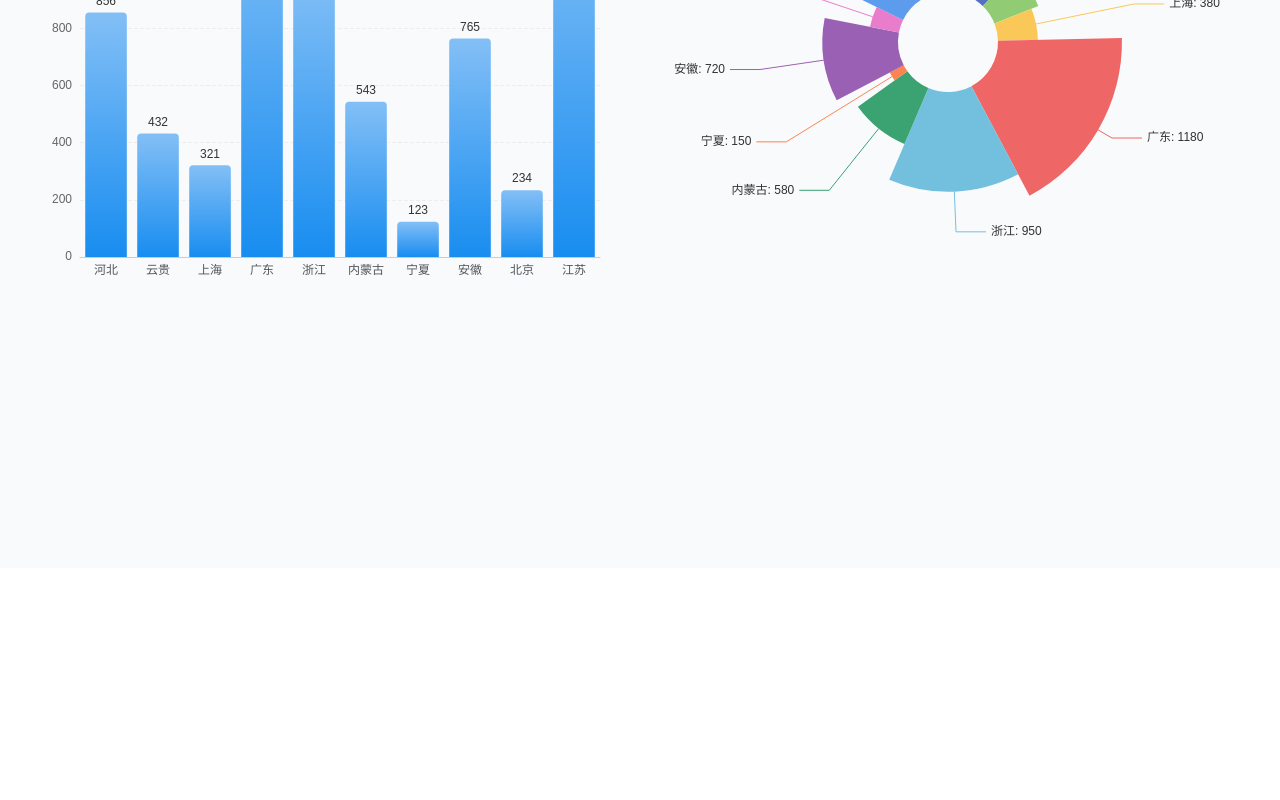
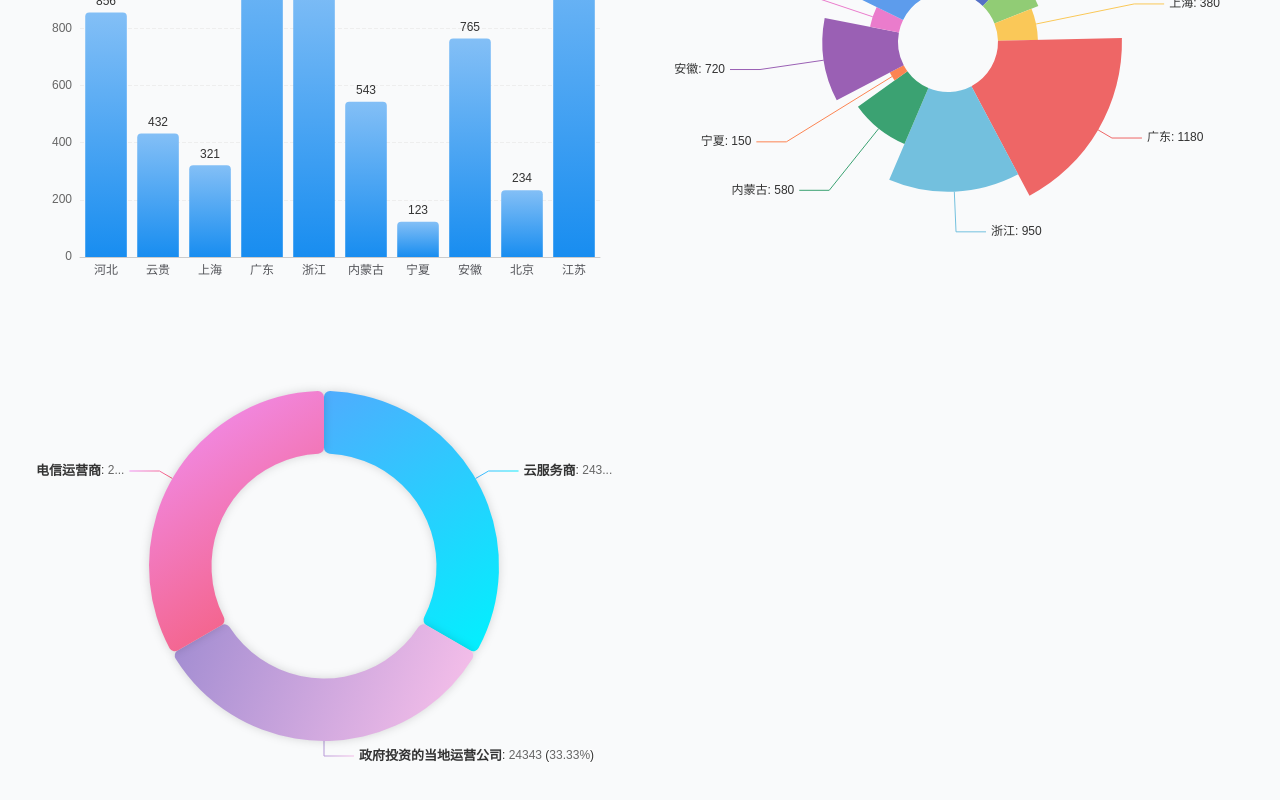
Before and after one commit to eason-shi/ai-monitor-platform, a React (Vite) app: page / in a window 1280 px wide. Shown: the part 232-1032 px from the top of the page. Before the commit the page ends 800 px from the top, so only its background shows below. Built offline with nearby package versions, Linux system fonts and the light colour scheme.

Commit message:
更新分布图表组件和路由配置

```diff
--- a/src/routes/index.tsx
+++ b/src/routes/index.tsx
@@ -1,5 +1,6 @@
 import { BuildingPowerChart } from "@/ui/distribution/building-power";
 import { BuiltPowerChart } from "@/ui/distribution/built-power";
+import { OperatorShareChart } from "@/ui/distribution/operator-share";
 import { createFileRoute } from "@tanstack/react-router";
 
 export const Route = createFileRoute("/")({
@@ -15,6 +16,9 @@ function Index() {
       <div className="h-125 w-150">
         <BuiltPowerChart />
       </div>
+      <div className="h-125 w-150">
+        <OperatorShareChart />
+      </div>
     </div>
   );
 }
--- a/src/ui/distribution/operator-share.tsx
+++ b/src/ui/distribution/operator-share.tsx
@@ -1,5 +1,92 @@
+import { useEffect, useRef } from "react";
+import * as echarts from "echarts";
+
 const data = [
   { operator: "云服务商", share: 24343 },
   { operator: "政府投资的当地运营公司", share: 24343 },
   { operator: "电信运营商", share: 24343 },
 ];
+
+const total = data.reduce((sum, item) => sum + item.share, 0);
+
+const colorMap: Record<string, [string, string]> = {
+  云服务商: ["#4facfe", "#00f2fe"],
+  政府投资的当地运营公司: ["#a18cd1", "#fbc2eb"],
+  电信运营商: ["#f093fb", "#f5576c"],
+};
+
+export function OperatorShareChart() {
+  const chartRef = useRef<HTMLDivElement>(null);
+  const instanceRef = useRef<echarts.ECharts | null>(null);
+
+  useEffect(() => {
+    if (!chartRef.current) return;
+
+    const chart = echarts.init(chartRef.current);
+    instanceRef.current = chart;
+
+    chart.setOption({
+      series: [
+        {
+          type: "pie",
+          radius: ["45%", "70%"],
+          data: data.map((item) => {
+            const [c1, c2] = colorMap[item.operator];
+            return {
+              name: item.operator,
+              value: item.share,
+              itemStyle: {
+                color: new echarts.graphic.LinearGradient(0, 0, 1, 1, [
+                  { offset: 0, color: c1 },
+                  { offset: 1, color: c2 },
+                ]),
+                shadowBlur: 10,
+                shadowColor: "rgba(0, 0, 0, 0.15)",
+                borderRadius: 6,
+              },
+            };
+          }),
+          label: {
+            show: true,
+            position: "outside",
+            formatter: (params: {
+              name: string;
+              value: number;
+              percent: number;
+            }) =>
+              `{name|${params.name}}: {value|${params.value}} ({percent|${params.percent}%})`,
+            rich: {
+              name: { fontWeight: "bold", fontSize: 13, color: "#333" },
+              value: { fontSize: 12, color: "#666" },
+              percent: { fontSize: 12, color: "#666" },
+            },
+          },
+          emphasis: {
+            scale: true,
+            itemStyle: {
+              shadowBlur: 20,
+              shadowColor: "rgba(0, 0, 0, 0.3)",
+            },
+          },
+        },
+      ],
+      tooltip: {
+        trigger: "item",
+        formatter: "{b}: {c} ({d}%)",
+      },
+      animationDuration: 1500,
+      animationEasing: "cubicOut",
+    });
+
+    const handleResize = () => chart.resize();
+    window.addEventListener("resize", handleResize);
+
+    return () => {
+      window.removeEventListener("resize", handleResize);
+      chart.dispose();
+      instanceRef.current = null;
+    };
+  }, []);
+
+  return <div ref={chartRef} className="w-full h-full" />;
+}
```
